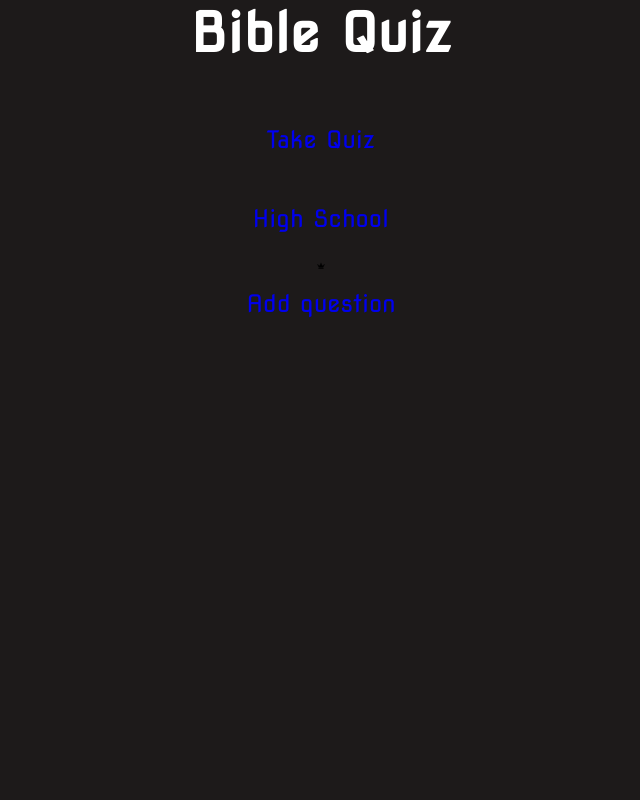
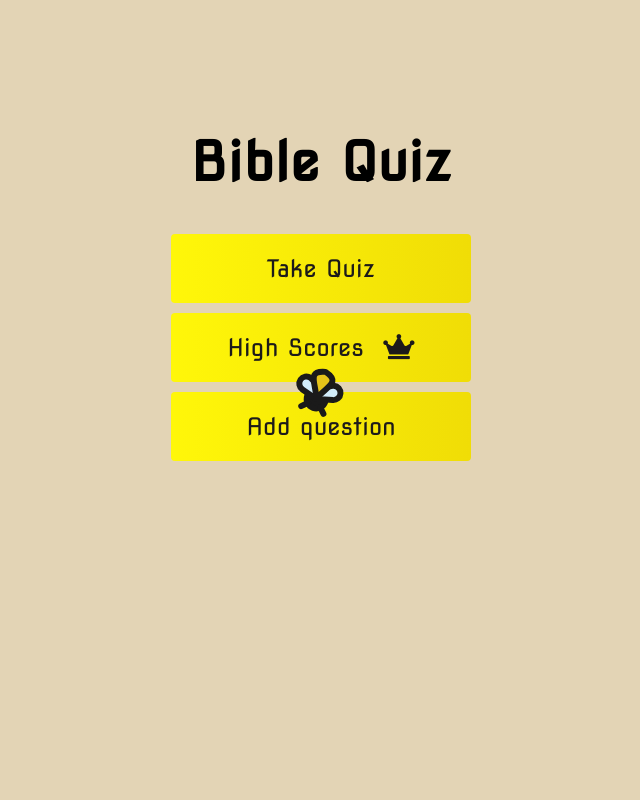
Before and after one commit to JaredGalzote/webdev, a PHP site: page / in a window 1280 px wide. Shown: the whole page, without its empty margins (319-959 px from the left). Run offline with PHP 8.4, Linux system fonts and the light colour scheme; some libraries are stand-ins or nearby versions.

Commit message:
Add files via upload

```diff
--- a/css/style.css
+++ b/css/style.css
@@ -1,6 +1,7 @@
 @import url('https://fonts.googleapis.com/css2?family=Nova+Square&display=swap');
 :root {
-    background-color: rgb(29, 26, 26);
+    background: hsl(40, 45%, 80%);
+    color: hsl(0, 0%, 15%);
 }
 
 * {
@@ -13,8 +14,24 @@
 
 h1 {
     font-size: 5.4rem;
-    color: #fff;
+    color: rgb(0, 0, 0);
     margin-bottom: 4rem;
+}
+
+h2 {
+    font-size: 4.2rem;
+    margin-bottom: 4rem;
+}
+
+.container {
+    width: 100vw;
+    height: 100%;
+    display: flex;
+    justify-content: center;
+    align-items: center;
+    max-width: 80rem;
+    margin: 0 auto;
+    padding: 2rem;
 }
 
 .flex-column {
@@ -42,6 +59,59 @@ h1 {
     text-align: center;
     margin-bottom: 1rem;
     text-decoration: none;
-    color: rgb(28, 26, 26, );
-    background: linear-gradient(90deg, rgb(18, 92, 255)0%, rgb(0, 10% 255)100%);
+    color: rgb(28, 26, 26);
+    background: linear-gradient(90deg, rgb(255, 247, 9)0%, rgb(240, 221, 6)100%);
+    border-radius: 4px;
 }
+
+.btn:hover {
+    cursor: pointer;
+    box-shadow: 0 0.4rem 1.4rem 0 rgba(56, 55, 11, 0.7);
+    transition: transform 150ms;
+    transform: scale(1.03);
+}
+
+.btn[disabled]:hover {
+    cursor: not-allowed;
+    box-shadow: none;
+    transform: none;
+}
+
+#highscore-btn {
+    background: linear-gradient(90deg, rgb(255, 247, 9)0%, rgb(240, 221, 6)100%);
+}
+
+#highscore-btn:hover {
+    box-shadow: 0 0.4rem 1.4rem rgb(255.255.0.0.5);
+}
+
+.fa-crown {
+    font-size: 2.5rem;
+    margin-left: 1rem;
+}
+
+svg {
+    color: hsl(0, 0%, 20%);
+    width: 80vw;
+    max-width: 35rem;
+    width: 100%;
+    height: auto;
+    display: block;
+}
+
+svg#bee {
+    color: hsl(0, 0%, 10%);
+    position: absolute;
+    width: 50px;
+    height: auto;
+}
+
+li {
+    list-style: none;
+    padding: 1rem;
+}
+
+.ins-container {
+    font-size: 4rem;
+    margin-bottom: 1rem;
+}
--- a/db.php
+++ b/db.php
@@ -2,7 +2,7 @@
 	$dbhost	= "localhost";
 	$dbuser = "root";
 	$dbpass = "1234abcd";
-	$dbname = "quiz";
+	$dbname = "examime";
 
 	$connection = mysqli_connect($dbhost,$dbuser,$dbpass,$dbname);
 
--- a/final.php
+++ b/final.php
@@ -13,7 +13,7 @@ session_start();
 <body>
 	<div class="container">
 			<div id="home" class="flex-column flex-center">
-			<h1>Bible Quiz</h1>
+			<h1>Congratulations</h1>
 				<h2>Your Result</h2>
 				<p>Congratulation You have completed this test succesfully.</p>
 				<p>Your <strong>Score</strong> is <?php echo $_SESSION['score']*10; ?>  </p>
--- a/index.php
+++ b/index.php
@@ -2,17 +2,44 @@
 <head>
 	<title>Bible Quiz</title>
 	<link rel="stylesheet" type="text/css" href="css/style.css">
+  <link rel="stylesheet" type="text/css" href="css/bee.css">
 	<link rel="stylesheet" href="https://use.fontawesome.com/releases/v5.15.1/css/all.css" integrity="sha384-vp86vTRFVJgpjF9jiIGPEEqYqlDwgyBgEF109VFjmqGmIY/Y4HV4d3Gp2irVfcrp" crossorigin="anonymous">
+
 </head>
 <body>
-		<div class="container">
-			<div id="home" class="flex-column flex-center">
-			<h1>Bible Quiz</h1>
-			<a href="main.php" class="btn">Take Quiz</a>
-			<a href="highscore.php" id="highscore-btn" class="btn">High School</a><i class="fas fa-crown"></i></a>
-			<a href="add.php" class="btn">Add question</a>
-		</div>
-</div>
+    <div class="container">
+          <div id="home" class="flex-column flex-center">
+          <h1>Bible Quiz<img src=""></h1>
+          <a href="main.php" class="btn">Take Quiz</a>
+          <a href="highscores.php" id="highscore-btn" class="btn">High Scores <i class="fas fa-crown"></i></a>
+          <a href="add.php" class="btn">Add question</a>
+          <svg xmlns="http://www.w3.org/2000/svg" viewBox="-25 0 150 100" width="150" height="100">
+    <!-- still unclear about the path accepted by anime.js -->
+      <path id="path" stroke="none" fill="none" d="M -25 -20 a 30 30 0 0 0 60 0 30 30 0 0 0 -60 0 30 30 0 0 1 -60 0 30 30 0 0 1 60 0" />
+    </svg>
 
+    <svg id="bee" viewBox="-10.5 -10.5 21 21" style="width: 50px; height: auto;">
+      <g transform="rotate(90) translate(0 -4)">
+        <g stroke="currentColor">
+          <circle fill="currentColor" r="4" stroke-width="2.5" />
+          <g fill="none" stroke-width="2.5" stroke-linecap="round" stroke-linejoin="round">
+            <path transform="rotate(45) translate(0 -4)" d="M 0 0 v -3" />
+            <path transform="rotate(-45) translate(0 -4)" d="M 0 0 v -3" />
+            <g fill="hsl(200, 80%, 90%)">
+              <path transform="rotate(15)" d="M 0 0 h 7 a 3 3 0 0 1 0 6 q -4 0 -7 -6" />
+              <path transform="scale(-1 1) rotate(15)" d="M 0 0 h 7 a 3 3 0 0 1 0 6 q -4 0 -7 -6" />
+            </g>
+            <g fill="hsl(50, 80%, 50%)">
+              <path d="M 0 0 c 2 6 8 10 0 12 -8 -2 -2 -6 0 -12" />
+            </g>
+          </g>
+        </g>
+      </g>
+    </svg>
+          </div>
+
+    </div>
+
+    <script src='https://cdnjs.cloudflare.com/ajax/libs/animejs/3.1.0/anime.min.js'></script><script  src="./script.js"></script>
 </body>
 </html>
--- /dev/null
+++ b/script.js
@@ -0,0 +1,54 @@
+const path = anime.path('#path');
+
+const timeline = anime.timeline({
+    easing: 'easeInOutExpo',
+    duration: 1000,
+    complete: () => {
+        anime({
+            targets: '.leaf',
+            rotate: 40,
+            duration: 3000,
+            loop: true,
+            direction: 'alternate',
+            easing: 'easeInOutQuad'
+        });
+        anime({
+            targets: '.petals',
+            scale: 1.05,
+            duration: 6000,
+            loop: true,
+            direction: 'alternate',
+            easing: 'easeInOutQuad'
+        });
+    }
+});
+
+timeline.add({
+    targets: '.stem',
+    scale: [0, 1],
+})
+
+timeline.add({
+    targets: '.leaf',
+    rotate: [0, 45],
+})
+timeline.add({
+    targets: '.petals',
+    scale: [0, 1],
+}, '-=1000');
+
+timeline.add({
+    targets: '#bee',
+    opacity: [0, 1],
+}, '-=750');
+
+
+anime({
+    targets: '#bee',
+    translateX: path('x'),
+    translateY: path('y'),
+    rotate: path('angle'),
+    loop: true,
+    duration: 12500,
+    easing: 'linear'
+});
```
Also changed, not shown: css/question.css (added, +13 -0 lines), examine.sql (added, +125 -0 lines), main.php (+7 -5 lines), question.php (+16 -7 lines), 1 other file.
